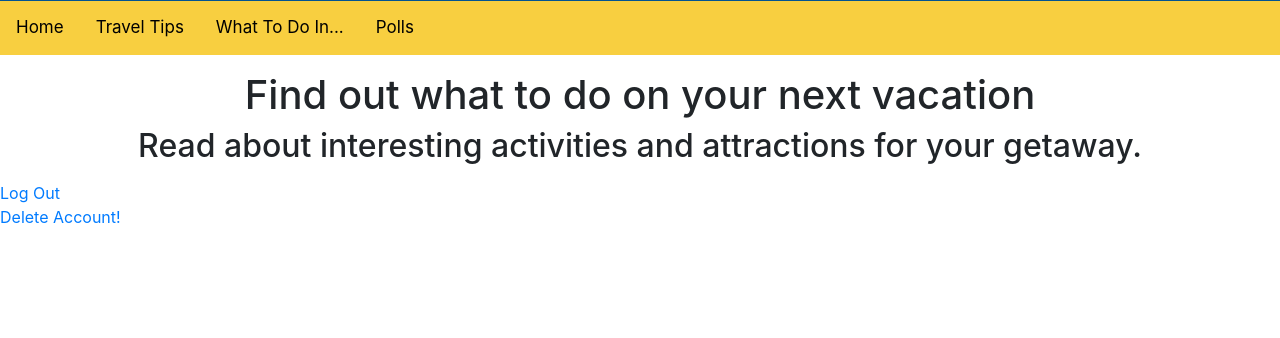
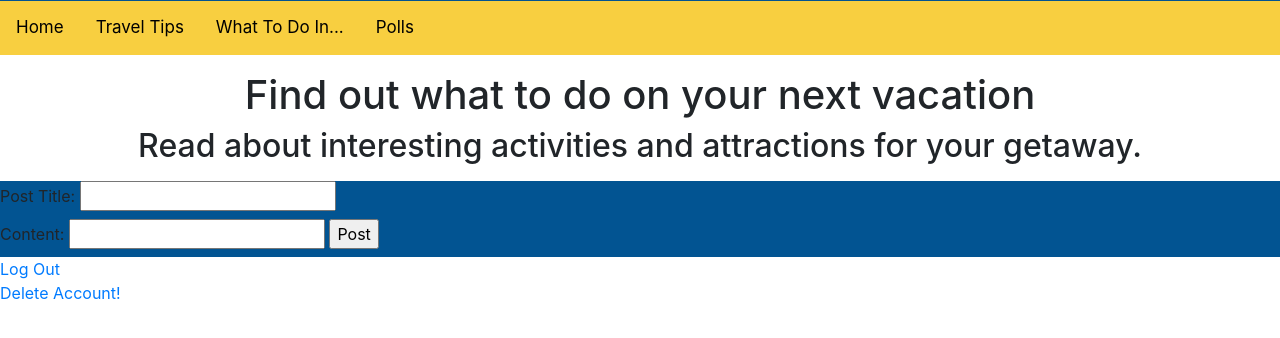
Before and after one commit to piercecohen1/CS-546-Final-Project, a Node server app: page /whattodo in a window 1280 px wide. Shown: the part 168-506 px from the top of the page. Run offline with Node 20, Linux system fonts and the light colour scheme; the visitor is signed in with stand-in values (Sample User, id 1); some libraries are stand-ins or nearby versions.

Commit message:
styling changes and form

```diff
--- a/public/css/main.css
+++ b/public/css/main.css
@@ -1,5 +1,6 @@
 div {
     background-color: #025492;
+    align-content: center;
 
 }
 
@@ -29,3 +30,11 @@ div {
   h1, h2 {
       text-align: center;
   }
+
+label {
+    font-size: 12pt;
+}
+
+.main {
+    background-color: white;
+}
--- a/views/layouts/main.handlebars
+++ b/views/layouts/main.handlebars
@@ -11,7 +11,11 @@
   <link rel="stylesheet" href="/public/css/main.css">
 </head>
 <body>
-   <div class="logo"><img src="/public/images/logo.png" alt="logo" ></div>
+   <div class="logo">
+     <a href="home">
+     <img src="/public/images/logo.png" alt="logo" >
+     </a>
+     </div>
 
    <div class="menubar">
     <a href="home">Home</a>
--- a/views/pages/tips.handlebars
+++ b/views/pages/tips.handlebars
@@ -13,9 +13,9 @@
     </div>
     <div class="new_tip">
         <form id="new-item-form">
-            <label>Tip Title <input id="new-task-name" type="text" /></label>
-            <label>Tip Description <textarea id="new-task-description" rows="4" cols="50"></textarea></label>
-            <input type="submit" value="add new task" />
+            <label>Tip Title: <input id="new-task-name" type="text" /></label><br>
+            <label>Tip Description: <textarea id="new-task-description" rows="4" cols="50"></textarea></label>
+            <input type="submit" value="Post Tip" />
         </form>
     </div>
 </div>
--- a/views/pages/whattodo.handlebars
+++ b/views/pages/whattodo.handlebars
@@ -4,3 +4,12 @@
        <h2>Read about interesting activities and attractions for your getaway.</h2>
     </p>
 </div>
+
+
+<div>
+    <form id="new_post">
+        <label>Post Title: <input id="new-post" type="text" /></label><br>
+        <label>Content: <input id="new-post" type="text" /></label>
+        <input type="submit" value="Post" />
+    </form>
+</div>
```
